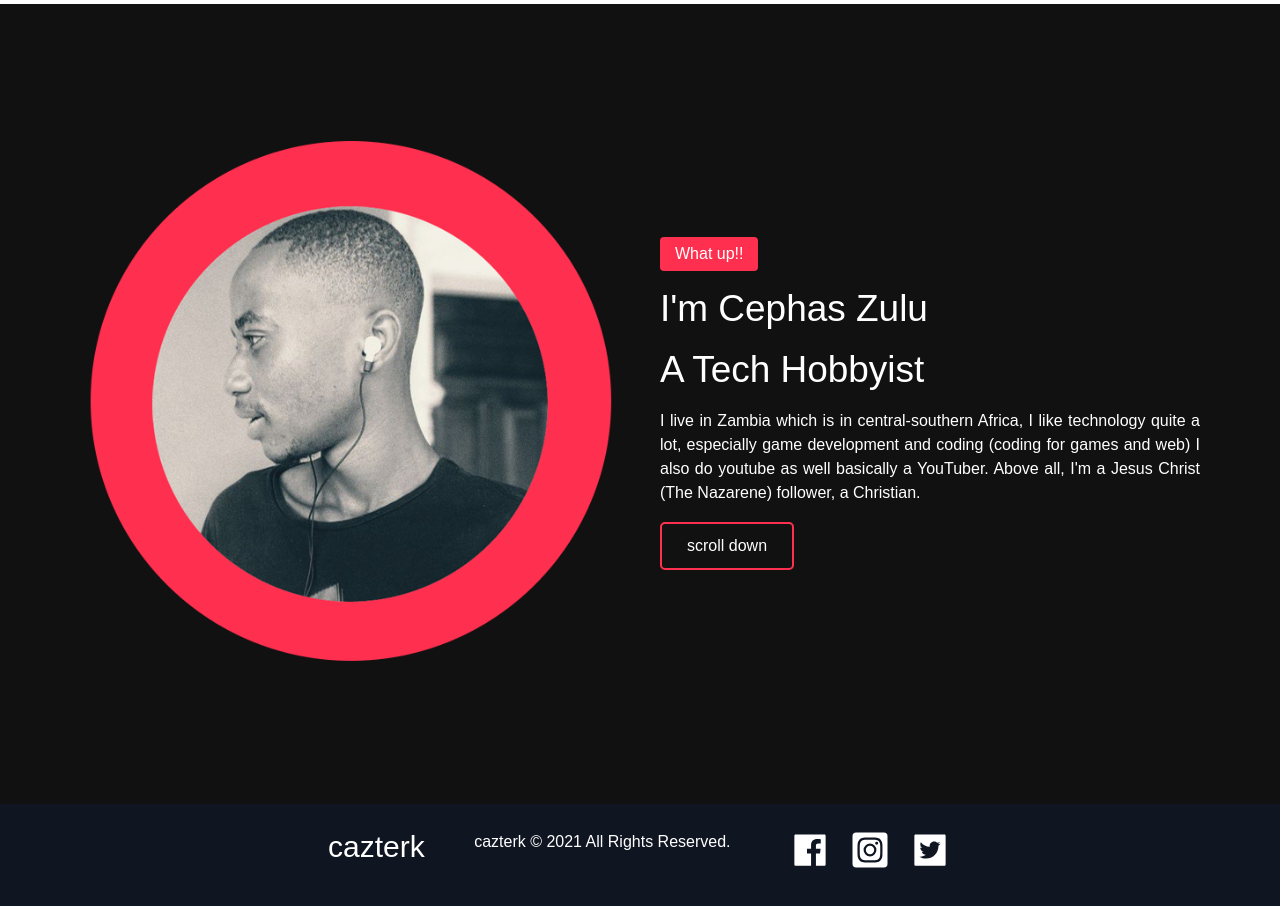
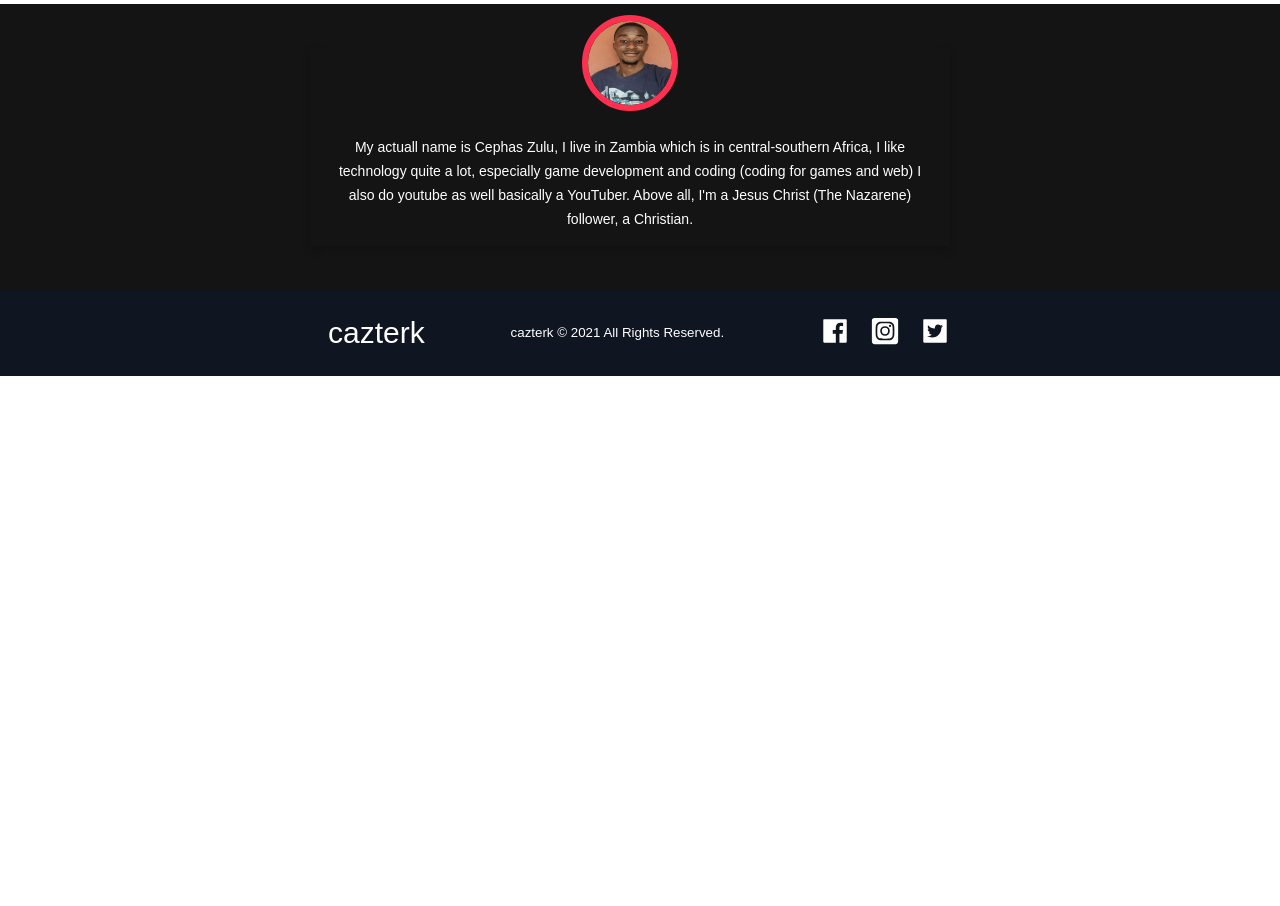
Before and after one commit to cazterk/my-landing-page, a React (Create React App) app: page / in a window 1280 px wide. Shown: the part 1660-2566 px from the top of the page. After the commit the page ends 2036 px from the top, so only its background shows below. Built offline with nearby package versions, Linux system fonts and the light colour scheme.

Commit message:
styles footer section and changed about section

```diff
--- a/src/components/About.css
+++ b/src/components/About.css
@@ -1,79 +1,72 @@
 @import "./Global.css";
 
 .about {
-  height: 100vh;
+  background-color: var(--bg-dark);
+  height: 35.75076608784474vh;
   display: flex;
+  justify-content: center;
   align-items: center;
-  background-color: var(--bg-dark2);
-  line-height: 1.5;
+  position: relative;
+  display: flex;
+  flex-wrap: wrap;
 }
 
-.container-about {
-  width: 100%;
-  max-width: 1160px;
-  margin: 0 auto;
-  padding: 0 20px;
-}
-.grid {
-  display: grid;
-  grid-template-columns: repeat(2, 1fr);
-  gap: 2.5rem;
-  align-items: center;
-  justify-content: center;
+.about-header {
+  position: relative;
 }
 
-.left img {
-  max-width: 100%;
-  height: auto;
-  vertical-align: middle;
+.about-profile img {
+  width: 96px;
+  height: 96px;
+  border-radius: 1000px;
+  position: absolute;
+  left: 50%;
+  transform: translate(-50%, -50%);
+  border: 6px solid var(--first-color);
 }
 
-.right > * {
-  margin-bottom: 1.1rem;
-  color: var(--white);
+.card .card-body {
+  padding: 18px 48px;
 }
 
-.right h4 {
-  font-weight: 500;
-  background-color: var(--first-color);
-  display: inline-block;
-  padding: 5px 15px;
-  font-size: 1rem;
-  border-radius: 4px;
+.desc {
+  margin: 0 10px 0 10px;
 }
 
-.right p {
-  text-align: justify;
+.about-item {
+  margin-right: 20px;
+  text-align: center;
+  padding: 0.9375rem;
+  color: var(--white);
+  position: absolute;
+  width: 50%;
+  box-shadow: 0 4px 8px 0 rgb(0 0 0 / 20%);
 }
 
-.btn-about {
-  text-decoration: none;
-  display: inline-block;
-  padding: 10px 25px;
-  border: 2px solid var(--first-color);
-  border-radius: 5px;
-  position: relative;
-  z-index: 1;
+.about-item:hover {
+  transition: all 200ms ease-in;
+  transform: scale(1.05);
 }
 
-.btn-about::after {
-  content: "";
-  background: var(--first-color);
-  position: absolute;
-  top: 0;
-  left: 0;
-  height: 100%;
-  width: 0%;
-  z-index: -1;
-  transition: width 0.5s ease;
+.about-description {
+  font-size: 0.875rem;
+  line-height: 1.5rem;
 }
 
-.btn-about:hover::after {
-  width: 100%;
+@media screen and (max-width: 900px) {
+  .about-item {
+    margin-left: 20px;
+    width: 80%;
+    flex: 0 0 50%;
+    flex: 1;
+  }
+  .about {
+    height: 50vh;
+  }
 }
 
-@media (max-width: 768px) {
-  .grid {
-    grid-template-columns: 1fr;
+@media screen and (max-width: 400px) {
+  .about {
+    height: 70vh;
   }
 }
--- a/src/components/About.js
+++ b/src/components/About.js
@@ -5,31 +5,42 @@ import "./About.css";
 function About() {
   return (
     <>
-      <div>
-        <section className="about">
-          <div className="container-about">
-            <div className="grid">
-              <div className="left">
-                <img src="./images/perfil.png" alt="" />
-              </div>
-              <div className="right">
-                <h4>What up!!</h4>
-                <h1>I'm Cephas Zulu</h1>
-                <h3>A Tech Hobbyist</h3>
-                <p>
-                  I live in Zambia which is in central-southern Africa, I like
-                  technology quite a lot, especially game development and coding
-                  (coding for games and web) I also do youtube as well basically
-                  a YouTuber. Above all, I'm a Jesus Christ (The Nazarene)
-                  follower, a Christian.
-                </p>
-                <Link>
-                  <a className="btn-about">scroll down</a>
-                </Link>
+      <div className="about ">
+        {/* <div className="card">
+          <div className="card-header">
+            <img className="profile-img" src="./images/profile.jpg" alt="" />
+            <br />
+            <br />
+            <br />
+            <p className="desc">
+              My actuall name is Cephas Zulu, I live in Zambia which is in
+              central-southern Africa, I like technology quite a lot, especially
+              game development and coding (coding for games and web) I also do
+              youtube as well basically a YouTuber. Above all, I'm a Jesus
+              Christ (The Nazarene) follower, a Christian.
+            </p>
+          </div>
+          <div className="card-body"></div>
+        </div> */}
+        <div className="about-item">
+          <div className="about-icon"></div>
+          <div className="about-header">
+            <div className="about-profile">
+              <img className="profile-img" src="./images/profile.jpg" alt="" />
+              <br />
+              <br />
+              <br />
+              <br />
+              <div className="about-description">
+                My actuall name is Cephas Zulu, I live in Zambia which is in
+                central-southern Africa, I like technology quite a lot,
+                especially game development and coding (coding for games and
+                web) I also do youtube as well basically a YouTuber. Above all,
+                I'm a Jesus Christ (The Nazarene) follower, a Christian.
               </div>
             </div>
           </div>
-        </section>
+        </div>
       </div>
     </>
   );
--- a/src/components/Footer.css
+++ b/src/components/Footer.css
@@ -4,6 +4,7 @@ footer {
   background-color: rgb(16, 21, 34);
   position: absolute;
   width: 100%;
+  flex-direction: column;
   justify-content: center;
   align-items: center;
 }
@@ -16,6 +17,7 @@ footer {
   margin: 10px auto 10px auto;
   color: var(--white);
   justify-content: space-between;
+  align-items: center;
 }
 
 .footer-logo {
@@ -30,6 +32,29 @@ footer {
   margin-left: 0.5rem;
 }
 
+.copyrights {
+  margin-bottom: 0rem !important;
+}
+
 #social {
   margin: 0px 10px 0px 10px;
 }
+
+@media screen and (max-width: 900px) {
+  .footer-section {
+    flex-direction: column;
+    width: 100%;
+  }
+
+  .footer-logo {
+    margin-bottom: 1rem;
+  }
+
+  .copyrights {
+    margin-bottom: 1rem !important;
+  }
+
+  #social {
+    margin-bottom: 1rem !important;
+  }
+}
--- a/src/components/Footer.js
+++ b/src/components/Footer.js
@@ -8,13 +8,15 @@ import { IconContext } from "react-icons/lib";
 function Footer() {
   return (
     <>
-      <IconContext.Provider value={{ size: 40, color: "#fff" }}>
+      <IconContext.Provider value={{ size: 30, color: "#fff" }}>
         <footer>
           <div className="footer-section">
             <Link to="/" className="footer-logo">
               cazterk
             </Link>
-            <p className="copyrights">cazterk © 2021 All Rights Reserved.</p>
+            <small className="copyrights">
+              cazterk © 2021 All Rights Reserved.
+            </small>
             <div className="social-media">
               <Link id="social">
                 <AiFillFacebook />
--- a/src/components/Global.css
+++ b/src/components/Global.css
@@ -3,7 +3,7 @@
   --second-red: #aa3333;
   --second-color: #fcefee;
   --purple: #2d314d;
-  --bg-dark: #040404;
+  --bg-dark: #141414;
   --white: #fff;
   --light-red: #ff6b6b;
   --bg-dark2: #111;
```
Also changed, not shown: public/images/profile.jpg (added), 1 other file (tests, documents, lock files or other folders).
